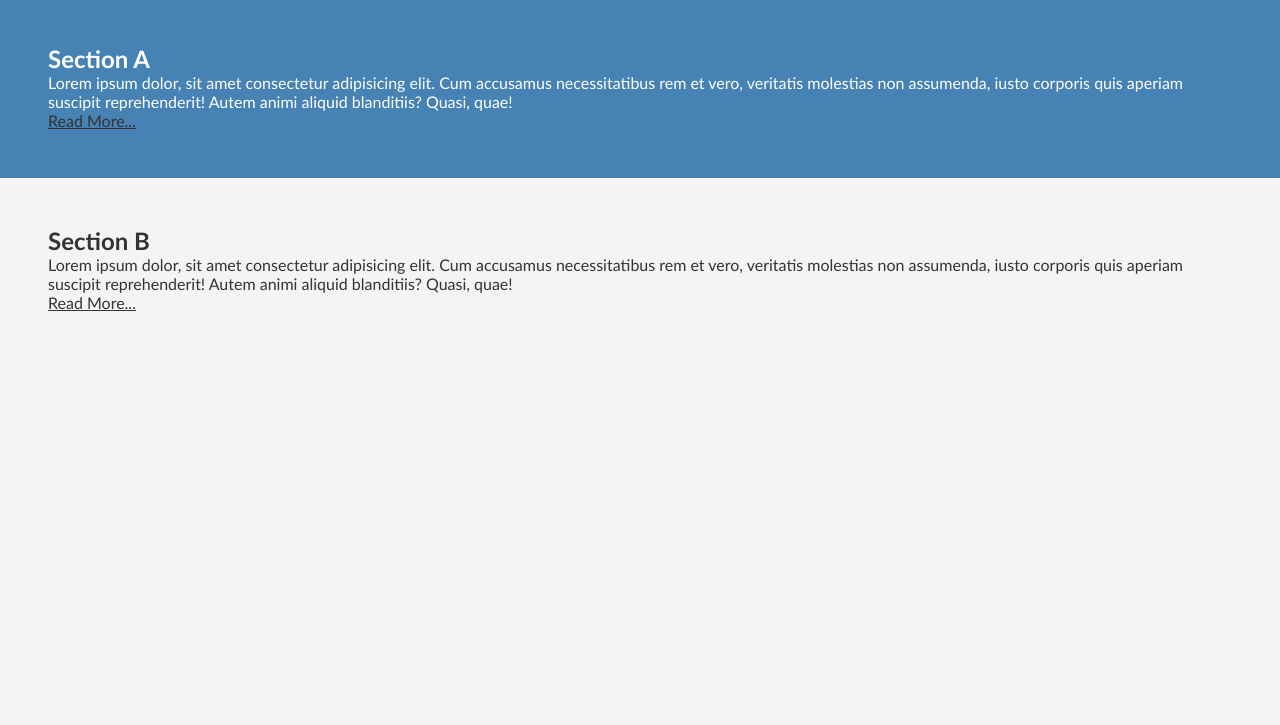
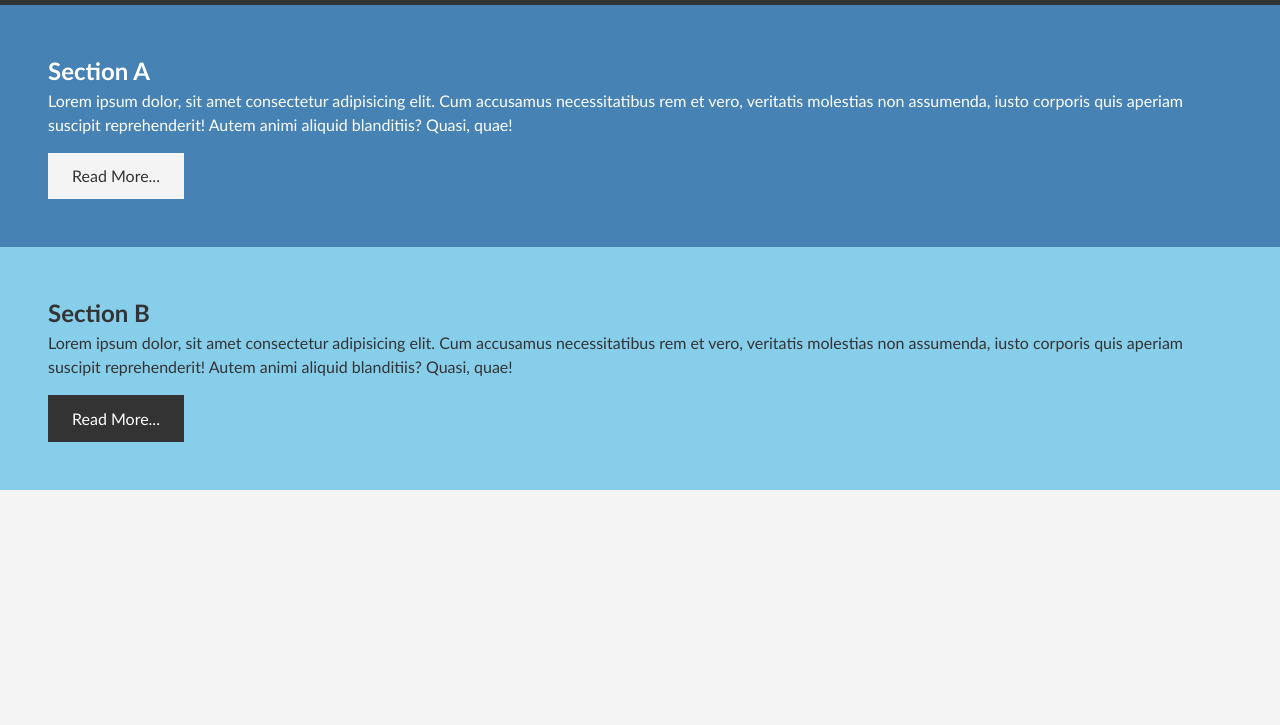
Before and after one commit to mariana-b-alves/css_section_repo, a plain HTML site: page 9_sass/dist/index.html in a window 1280 px wide. Shown: the part 75-800 px from the top of the page. Drawn offline with Linux system fonts and the light colour scheme.

Commit message:
SASS section done

```diff
--- a/9_sass/scss/main.scss
+++ b/9_sass/scss/main.scss
@@ -1,6 +1,9 @@
 //@import 'variables'; //Não se usa underscore nem extensões
 @use 'variables'; //@use em vez de @import no caso de importar partials; definir um "contexto" (namespace)
 @use 'variables' as *;
+@use 'functions' as *;
+@use 'btns' as *;
+
 *{
     margin: 0;
     padding: 0;
@@ -35,7 +38,7 @@ body{
 
 header{
     background-color: $dark-color;
-    color: $light-color;
+    color: set-text-color($dark-color);
     padding: 1rem;
 
     h1{
@@ -47,21 +50,44 @@ header{
     padding: 3rem;
     &-a{
         background-color: $primary-color;
-        color: white
+        color: set-text-color($primary-color);
+        /* color: white */
     }
 
-    &-a{
-        background-color: $primary-color; //Em vez de se fazer .section .section-a .section-b, começa-se com o section e colocam-se as outras 2 classes dentro dela
-        color: white
+    &-b{
+        background-color: $secondary-color; //Em vez de se fazer .section .section-a .section-b, começa-se com o section e colocam-se as outras 2 classes dentro dela (& para não repetir o nome da classe)
+
+        //Não há limites de hieraquia
+        color: set-text-color($secondary-color);
+        /* color: white; */
     }
 }
 
-a{
-    color:#333;
+.btn{
+    &-light{
+        @extend %btn-shared;
+        background-color: $light-color;
+        /* color: #333; */
+        color: set-text-color($light-color);
 
-    &:hover{ //Como se definem pseudo-classes no SASS
-        color:color
+        &:hover{
+            @include transform(rotate(10deg));
+        }
+    }
+
+    &-dark{
+        @extend %btn-shared;
+        background-color: $dark-color;
+        color: set-text-color($dark-color);
+
+        &:hover{
+            @include transform(rotate(-5deg));
+        }
+        /* color: #fff; */
     }
 }
+/*NOTA: Não há limite de indentação*/
 
-/*NOTA: Não há limite de indentação*/
+/*Função -  um "elemento" que recebe propriedades e que me retorna qualquer coisa*/
+/*Mix-in - Extend, mas consigo passar parâmetros lá para dentro*/
+/*Modules - Blocos de propriedades*/
```
Also changed, not shown: 9_sass/dist/main.css, 1 other file.
